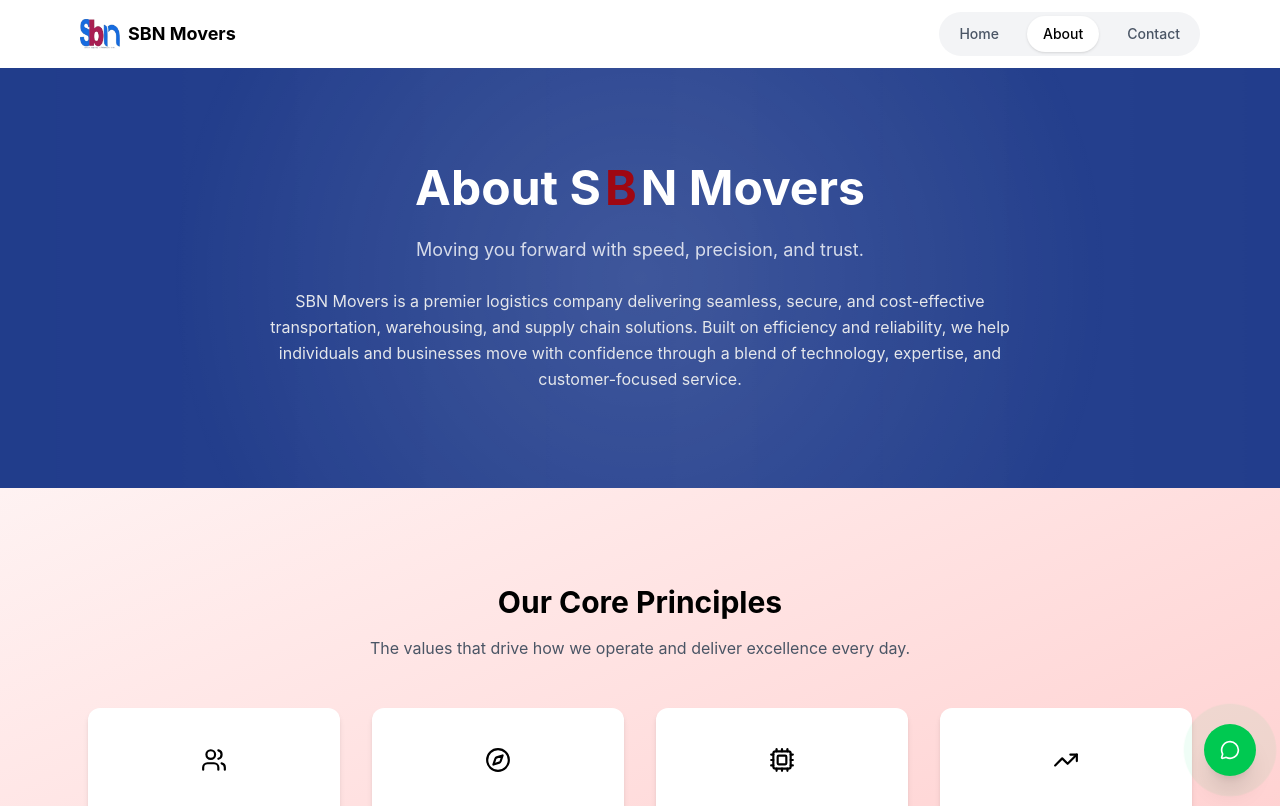
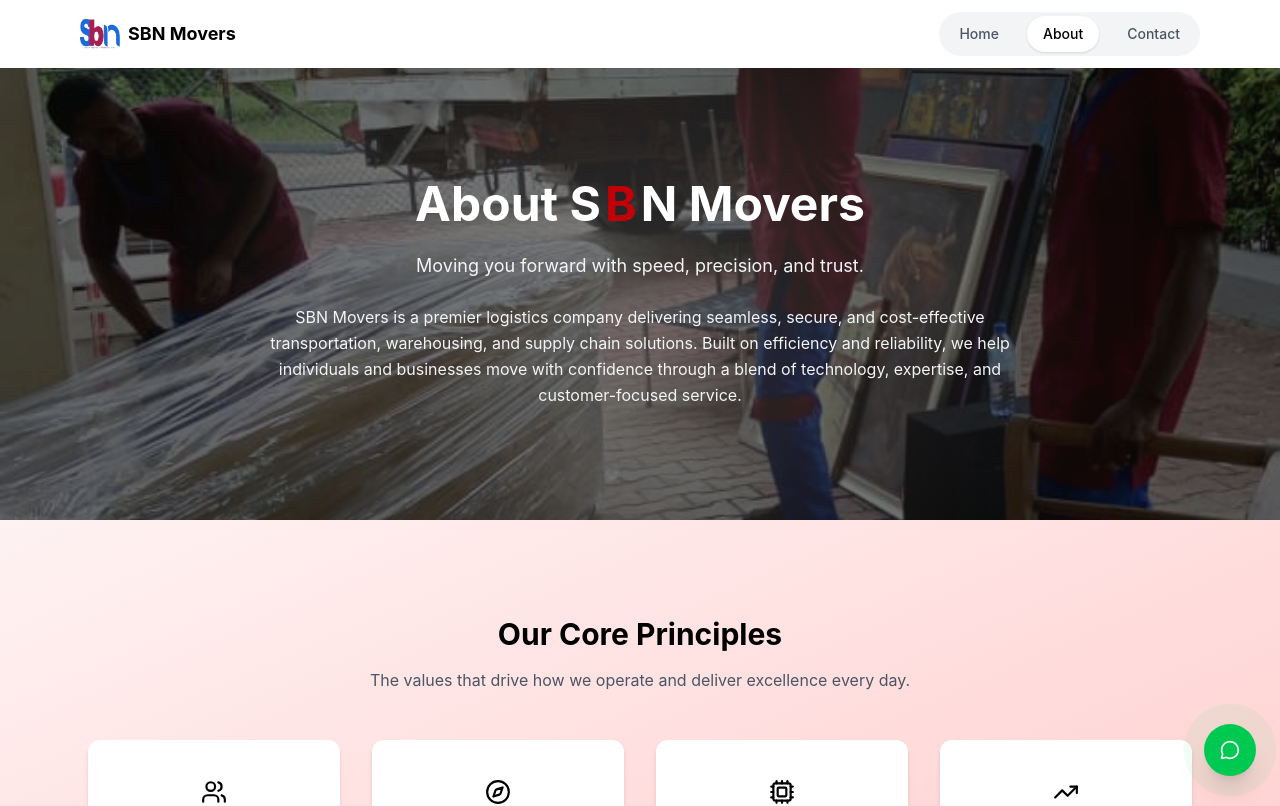
Before and after one commit to henrykay53/sbn_movers, a React (Vite) app: page /about in a window 1280 px wide. Shown: the top 806 px of the page. Built offline with nearby package versions, Linux system fonts and the light colour scheme.

Commit message:
Upgraded the about hero section

```diff
--- a/src/pages/features/about/aboutHero.jsx
+++ b/src/pages/features/about/aboutHero.jsx
@@ -2,18 +2,31 @@ import { motion } from "framer-motion";
 
 export default function AboutHero() {
   return (
-    <section className="relative overflow-hidden py-24 bg-secondary text-white">
-      {/* Background Layers */}
-      <div className="absolute inset-0 bg-gradient-to-r from-secondary via-secondary/90 to-secondary" />
+    <section className="relative overflow-hidden py-28 text-white">
 
+      {/* Background Image */}
+      <div
+        className="absolute inset-0 bg-cover bg-center"
+        style={{ backgroundImage: "url('/images/loading.jpeg')" }}
+      />
+
+      {/* Dark Overlay (VERY IMPORTANT for readability) */}
+      <div className="absolute inset-0 bg-black/60" />
+
+      {/* Gradient Blend (brand consistency) */}
+      <div className="absolute inset-0 bg-linear-to-r from-secondary/80 via-secondary/70 to-secondary/80" />
+
+      {/* Motion Streaks (speed feel) */}
       <div className="absolute inset-0 opacity-10 pointer-events-none">
-        <div className="absolute w-[200%] h-full bg-gradient-to-r from-transparent via-white/40 to-transparent animate-slide" />
+        <div className="absolute w-[200%] h-full bg-linear-to-r from-transparent via-white/40 to-transparent animate-slide" />
       </div>
 
-      <div className="absolute inset-0 bg-[radial-gradient(circle_at_center,rgba(255,255,255,0.12),transparent_70%)]" />
+      {/* Radial Glow */}
+      <div className="absolute inset-0 bg-[radial-gradient(circle_at_center,rgba(255,255,255,0.15),transparent_70%)]" />
 
       {/* Content */}
       <div className="relative z-10 max-w-4xl mx-auto px-4 sm:px-6 text-center">
+
         {/* Title */}
         <motion.h1
           initial={{ opacity: 0, y: 40 }}
@@ -24,7 +37,7 @@ export default function AboutHero() {
           About{" "}
           <span className="inline-flex items-center gap-1">
             <span className="text-white">S</span>
-            <span className="text-red-800">B</span>
+            <span className="text-red-700">B</span>
             <span className="text-white">N</span>
           </span>{" "}
           Movers
@@ -35,7 +48,7 @@ export default function AboutHero() {
           initial={{ opacity: 0, y: 30 }}
           animate={{ opacity: 1, y: 0 }}
           transition={{ delay: 0.2 }}
-          className="text-lg text-white/80 mb-6"
+          className="text-lg text-gray-100 mb-6"
         >
           Moving you forward with speed, precision, and trust.
         </motion.p>
@@ -45,7 +58,7 @@ export default function AboutHero() {
           initial={{ opacity: 0, y: 30 }}
           animate={{ opacity: 1, y: 0 }}
           transition={{ delay: 0.4 }}
-          className="text-gray-200 max-w-3xl mx-auto text-sm sm:text-base leading-relaxed"
+          className="text-gray-100 max-w-3xl mx-auto text-sm sm:text-base leading-relaxed"
         >
           SBN Movers is a premier logistics company delivering seamless, secure,
           and cost-effective transportation, warehousing, and supply chain
@@ -53,6 +66,7 @@ export default function AboutHero() {
           and businesses move with confidence through a blend of technology,
           expertise, and customer-focused service.
         </motion.p>
+
       </div>
     </section>
   );
```
Also changed, not shown: public/images/loading.jpeg (added).
